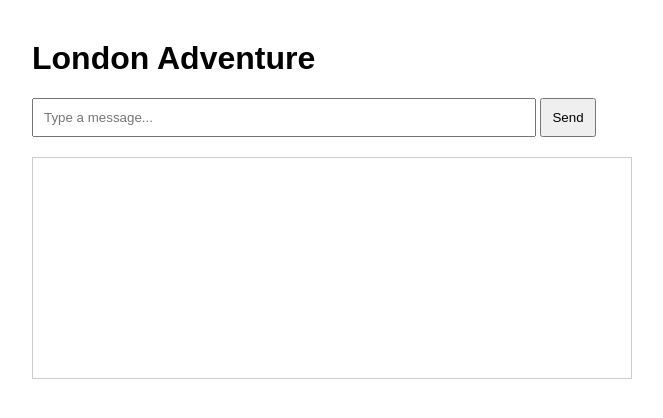
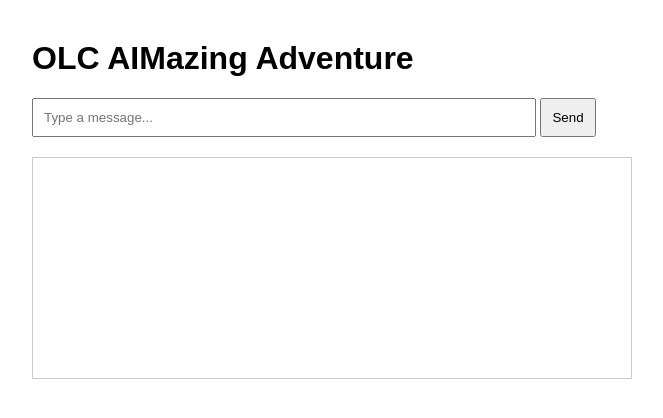
Before and after one commit to Jam999T/london-adventure, a website: page public/index.html in a window 1280 px wide. Shown: the whole page, without its empty margins (308-971 px from the left). Drawn offline with Linux system fonts and the light colour scheme.

Commit message:
Change title from 'London Adventure' to 'OLC AIMazing Adventure'

```diff
--- a/public/index.html
+++ b/public/index.html
@@ -14,7 +14,7 @@
 </style>
 </head>
 <body>
-<h1>London Adventure</h1>
+<h1>OLC AIMazing Adventure</h1>
 
 <input id="userInput" placeholder="Type a message...">
 <button onclick="sendMessage()">Send</button>
```
